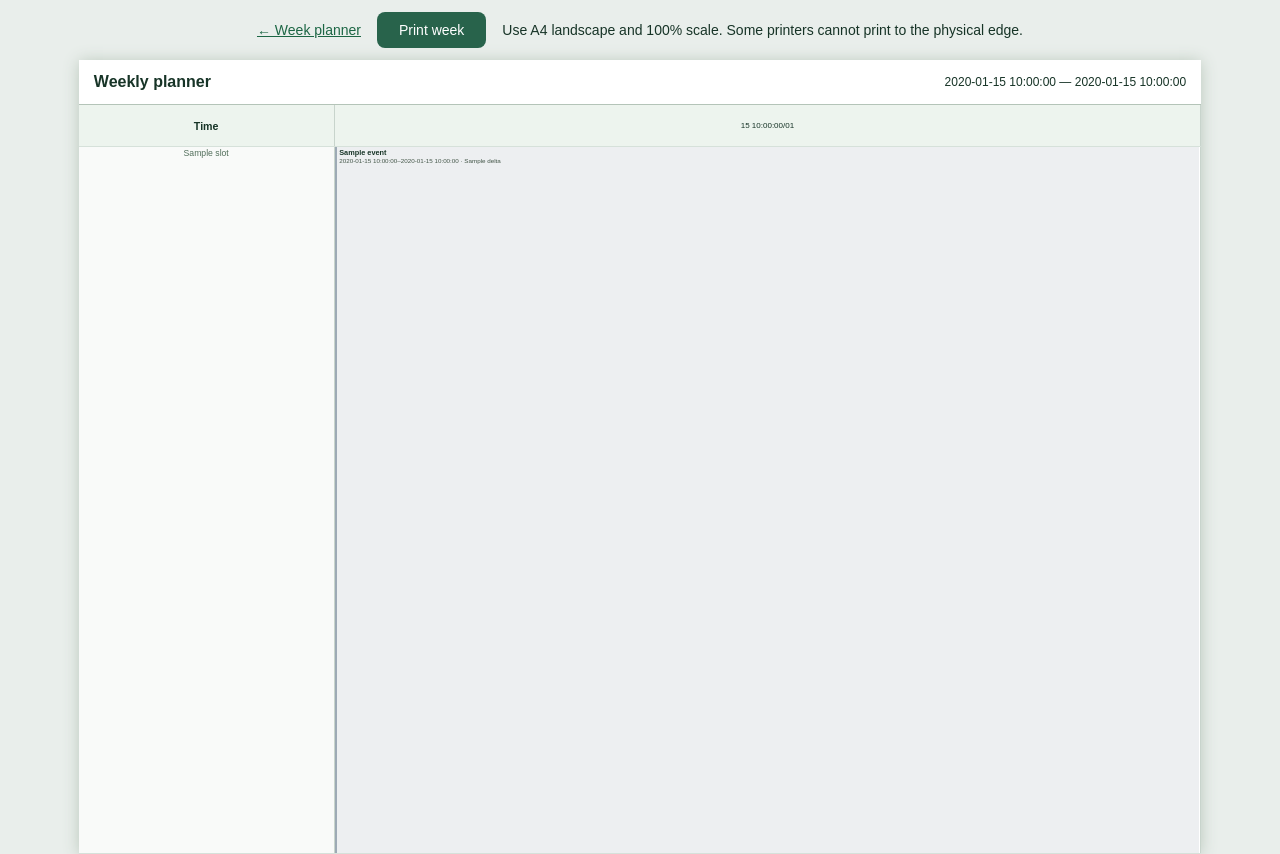
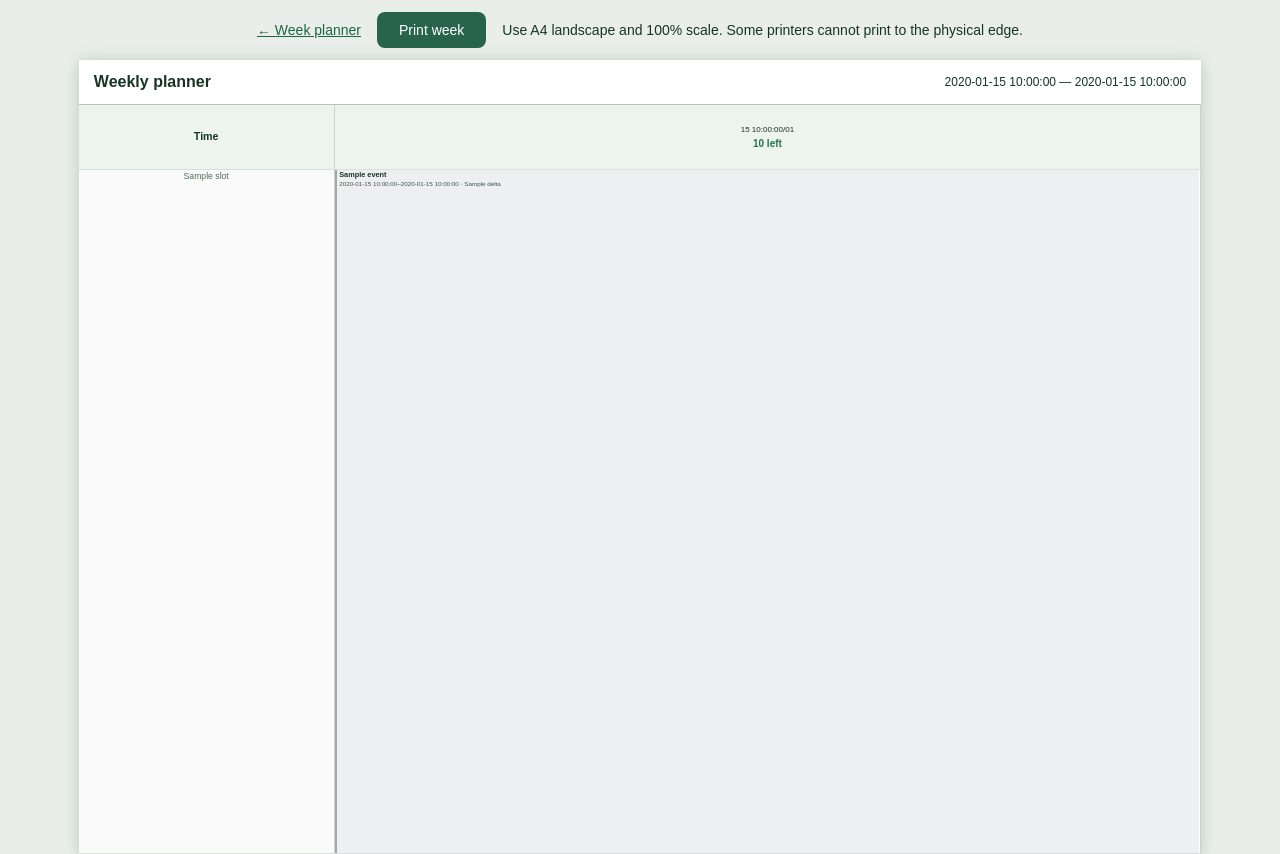
Before and after one commit to jefvanlieshout/fatigue-manager, a FastAPI app: template app/templates/planner/print.html in a window 1280 px wide. Run offline with FastAPI, Linux system fonts and the light colour scheme; the template is opened without the code that fills it: most values are stand-ins (such as "Sample title", 1, 10 or a date in 2020); parts of the project's set-up code (start-up, migrations or seed data) failed here and were passed over.

Commit message:
feat: print remaining daily energy beneath weekday names

```diff
--- a/app/static/print.css
+++ b/app/static/print.css
@@ -11,7 +11,7 @@ body{margin:0;background:#e9eeeb}
 .print-grid .time-col{width:12mm}
 .print-grid col:not(.time-col){width:calc(285mm / 7)}
 .print-grid th,.print-grid td{border-right:.15mm solid #c8d4cc;border-bottom:.12mm solid #d6e1da;padding:0;box-sizing:border-box}
-.print-grid thead th{height:11mm;background:#edf4ee;font-size:8pt;text-align:center}
+.print-grid thead th{height:17mm;max-height:17mm;background:#edf4ee;font-size:8pt;text-align:center;vertical-align:middle;line-height:1.12;padding:1mm .3mm}
 .print-grid thead th small{display:block;font-weight:400;font-size:6pt}
 .print-grid tbody tr{height:var(--row-height);max-height:var(--row-height)}
 .print-grid tbody th{font-size:6.5pt;font-weight:400;vertical-align:top;padding:.5mm 1mm;color:#526e5b;background:#f9faf9;line-height:1}
@@ -31,3 +31,11 @@ body{margin:0;background:#e9eeeb}
     -webkit-print-color-adjust:exact;print-color-adjust:exact;
   }
 }
+
+/* v0.3.0: readable remaining-energy summary directly under each day. */
+.print-day-name,.print-day-date,.print-energy-remaining{display:block}
+.print-day-name{font-size:7.7pt;font-weight:700}
+.print-day-date{font-weight:400;font-size:6pt;margin-top:.25mm}
+.print-energy-remaining{font-weight:750;font-size:7.5pt;color:#24724a;margin-top:.7mm;
+  white-space:nowrap;font-variant-numeric:tabular-nums}
+.print-energy-deficit{color:#b83440}
--- a/app/static/print.js
+++ b/app/static/print.js
@@ -2,7 +2,7 @@
 document.addEventListener("DOMContentLoaded", () => {
   const page = document.getElementById("print-page");
   const count = Number(page.dataset.count) || 30;
-  const rowMm = 187 / count; // 12mm title + 11mm header + 187mm grid = full 210mm
+  const rowMm = 181 / count; // 12mm title + 17mm header + 181mm grid = full 210mm
   page.style.setProperty("--row-height", rowMm + "mm");
   const palette = {
     "energy-low": page.dataset.lowColor, "energy-medium": page.dataset.mediumColor,
--- a/app/templates/planner/print.html
+++ b/app/templates/planner/print.html
@@ -4,8 +4,8 @@
 <meta charset="utf-8">
 <meta name="viewport" content="width=device-width, initial-scale=1">
 <title>{{ t('print_week') }} · {{ monday }}</title>
-<link rel="stylesheet" href="/static/print.css?v=0.2.5">
-<script src="/static/print.js?v=0.2.5" defer></script>
+<link rel="stylesheet" href="/static/print.css?v=0.2.10">
+<script src="/static/print.js?v=0.2.10" defer></script>
 </head>
 <body>
 <div class="print-controls">
@@ -25,7 +25,14 @@
     <thead>
       <tr><th>{{ t('calendar_time') }}</th>
       {% for d in days %}
-        <th>{{ t('days')[d.weekday] }}<small>{{ d.date[8:] }}/{{ d.date[5:7] }}</small></th>
+        <th>
+          <span class="print-day-name">{{ t('days')[d.weekday] }}</span>
+          <small class="print-day-date">{{ d.date[8:] }}/{{ d.date[5:7] }}</small>
+          <span class="print-energy-remaining{% if d.projection.remaining is not none and d.projection.remaining < 0 %} print-energy-deficit{% endif %}"
+                title="{{ t('remaining_explainer') }}">
+            {% if d.projection.remaining is not none %}{{ '≈' if d.projection.is_estimate else '' }}{{ '%g'|format(d.projection.remaining) }} {{ t('energy_left') }}{% else %}— {{ t('energy_left') }}{% endif %}
+          </span>
+        </th>
       {% endfor %}
       </tr>
     </thead>
```
Also changed, not shown: HANDOVER.md (+14 -1 lines), app/settings_routes.py (+6 -1 lines), tests/test_calendar_preferences.py (+72 -0 lines), CHANGELOG.md, README.md.
